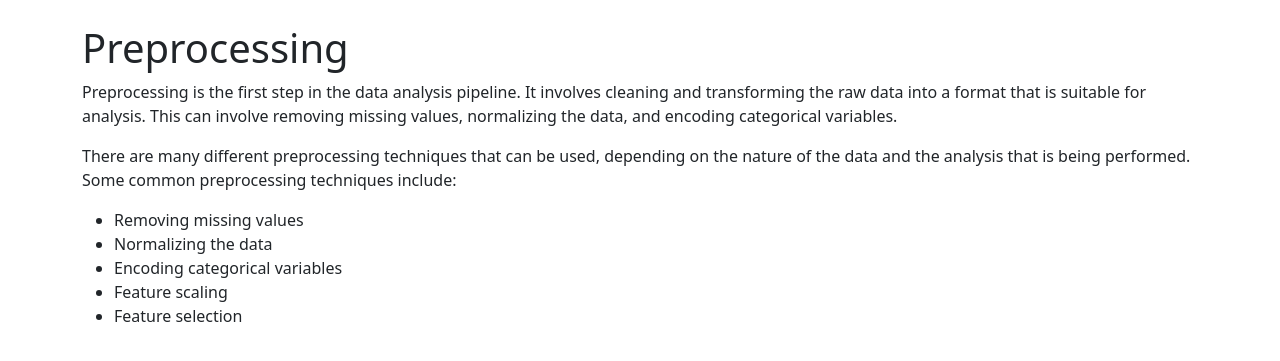
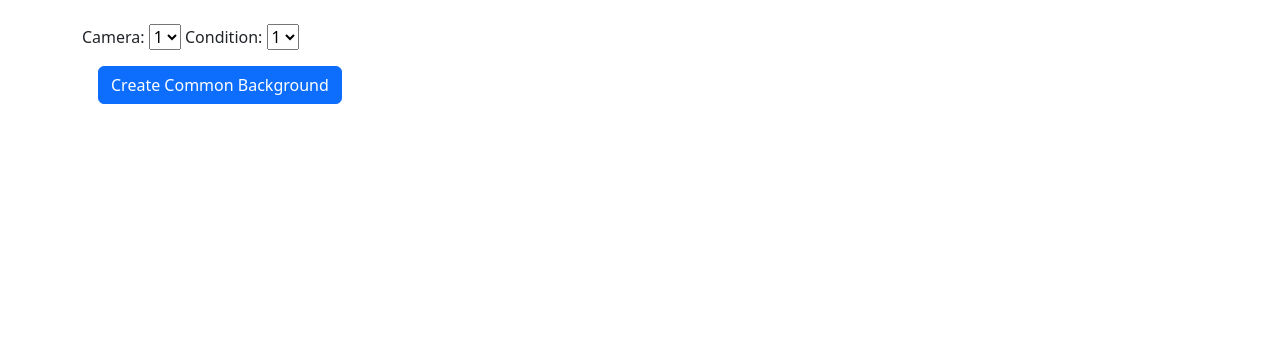
Before and after one commit to Towtex/fall-detection, a Flask app: page /preprocessing in a window 1280 px wide. Shown: the part 56-417 px from the top of the page. Run offline with Flask 3, Linux system fonts and the light colour scheme; some libraries are stand-ins or nearby versions.

Commit message:
feat: create common background done

```diff
--- a/app.py
+++ b/app.py
@@ -1,7 +1,13 @@
-from flask import Flask, render_template
+import os
+import webview
+import threading
 
+from flask import Flask, render_template, redirect, url_for, request, flash, jsonify
+from utils.Create_common_background import create_common_background_image
 
 app = Flask(__name__)
+
+### Page routes
 
 # 404 error page
 @app.errorhandler(404)
@@ -26,5 +32,29 @@ def training():
 def testing():
     return render_template('testing.html', active_page='testing')
 
+### API routes
+@app.route('/api/create_common_background', methods=['POST'])
+def create_common_background():
+    data = request.get_json()
+    camera = data.get('camera')
+    condition = data.get('condition')
+    fldPath = os.path.abspath(os.path.join(os.path.dirname(__file__), 'UP_Fall_Dataset', 'Common Background Creation'))
+    create_common_background_image(fldPath, condition=f'Camera{camera}_Con{condition}')
+    return jsonify({'message': 'Common background created successfully'}), 200
+
+# def run_flask():
+#     app.run(debug=True, use_reloader=False)
+
+# if __name__ == '__main__':
+#     flask_thread = threading.Thread(target=run_flask)
+#     flask_thread.start()
+
+#     webview.create_window(
+#         'Fall Detection and Classification with Multiple Cameras Based on Features Fusion and CNN-LST',
+#         'http://127.0.0.1:5000'
+#         )
+#     webview.start()
+#     os._exit(0)
+
 if __name__ == '__main__':
     app.run(debug=True)
--- a/static/css/style.css
+++ b/static/css/style.css
@@ -14,6 +14,10 @@ html {
     max-width: 100px;
 }
 
+#btn-create-common-bg {
+    margin: 1em;
+}
+
 #main_content {
     margin-bottom: 1em;
     padding: 1em;
--- /dev/null
+++ b/static/js/preprocessing.js
@@ -0,0 +1,24 @@
+document.getElementById('btn-create-common-bg').addEventListener('click', function() {
+    const camera = document.getElementById('camera-select').value;
+    const condition = document.getElementById('condition-select').value;
+    console.log('Camera:', camera, 'Condition:', condition);
+    fetch('/api/create_common_background', {
+        method: 'POST',
+        headers: {
+            'Content-Type': 'application/json'
+        },
+        body: JSON.stringify({ camera: camera, condition: condition })
+    })
+    .then(response => {
+        if (response.ok) {
+            alert('Common background created successfully! Camera '+camera+ ' Condition '+condition);
+        } else {
+            alert('Failed to create common background.');
+        }
+    })
+    .catch(error => {
+        console.error('Error:', error);
+        alert('An error occurred while starting preprocessing.');
+    });
+    // Add your preprocessing logic here using the selected camera and condition
+});
--- a/templates/preprocessing.html
+++ b/templates/preprocessing.html
@@ -3,14 +3,19 @@
 {% block title %}Preprocessing - Fall Detection and Classification{% endblock %}
 
 {% block content %}
-    <h1>Preprocessing</h1>
-    <p>Preprocessing is the first step in the data analysis pipeline. It involves cleaning and transforming the raw data into a format that is suitable for analysis. This can involve removing missing values, normalizing the data, and encoding categorical variables.</p>
-    <p>There are many different preprocessing techniques that can be used, depending on the nature of the data and the analysis that is being performed. Some common preprocessing techniques include:</p>
-    <ul>
-        <li>Removing missing values</li>
-        <li>Normalizing the data</li>
-        <li>Encoding categorical variables</li>
-        <li>Feature scaling</li>
-        <li>Feature selection</li>
-    </ul>
+<div>
+    <label for="camera-select">Camera: </label>
+    <select id="camera-select">
+        <option value="1">1</option>
+        <option value="2">2</option>
+    </select>
+
+    <label for="condition-select">Condition: </label>
+    <select id="condition-select">
+        <option value="1">1</option>
+        <option value="2">2</option>
+    </select>
+</div>
+    <button type="button" class="btn btn-primary" id="btn-create-common-bg">Create Common Background</button>
+    <script src="{{ url_for('static', filename='js/preprocessing.js') }}"></script>
 {% endblock %}
```
Also changed, not shown: utils/Create_common_background.py (added, +44 -0 lines).
